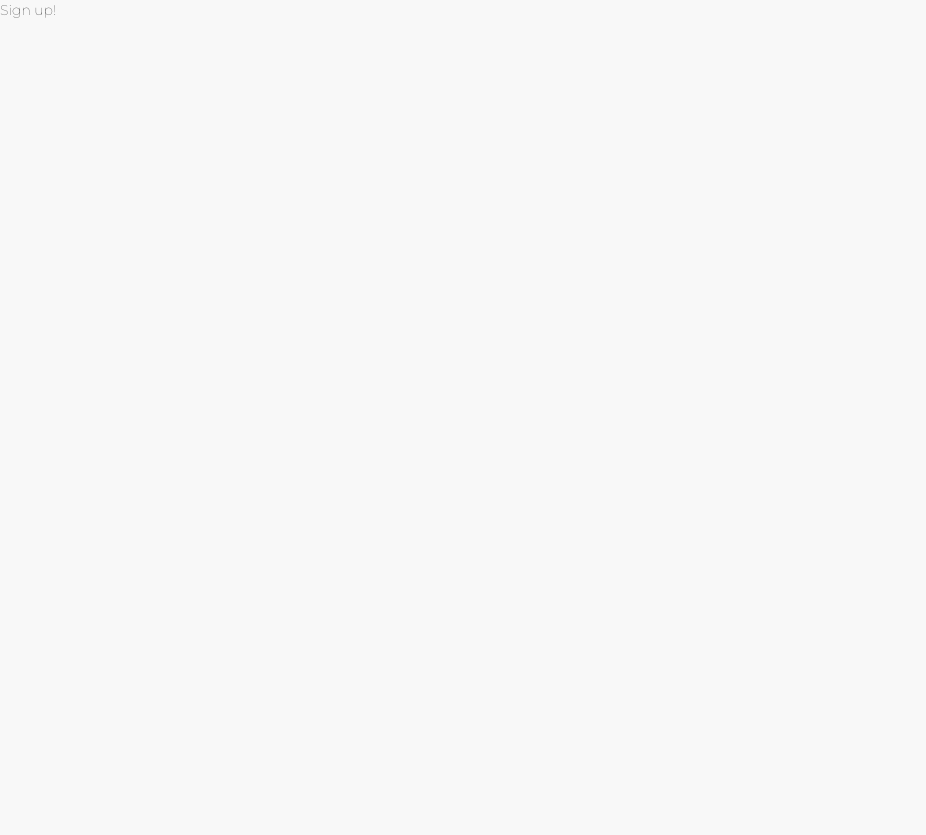
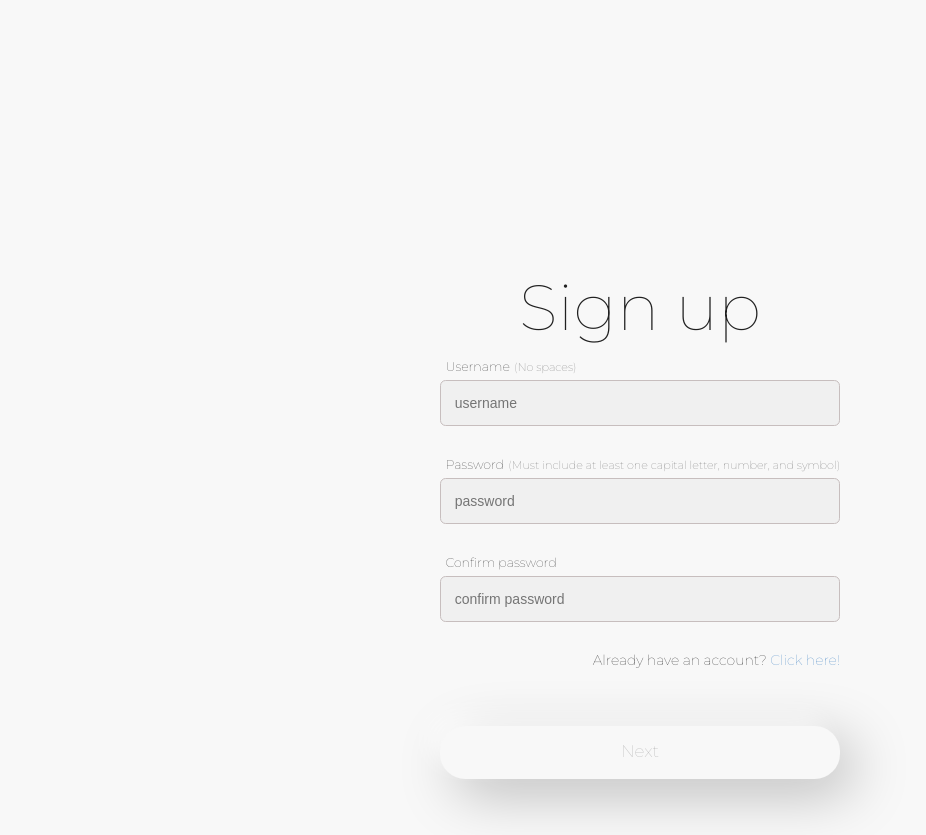
Before and after one commit to BYUCS452F2020/Small-Business-Platform, a React app in the folder client/: page /signup in a window 1280 px wide. Shown: the whole page, without its empty margins (0-926 px from the left). Before the commit the page ends 800 px from the top, so only its background shows below. Built offline with nearby package versions, Linux system fonts and the light colour scheme.

Commit message:
Login/Signup ready to implement with backend

```diff
--- a/client/src/components/App.tsx
+++ b/client/src/components/App.tsx
@@ -14,11 +14,11 @@ const backend = new Backend('http://localhost:8000')
 const AppRoutes = () => {
   return (
     <Switch>
+      <Route  path='/signup'>
+        <Signup backend={backend} />
+      </Route>
       <Route exact path='/'>
         <Login backend={backend}/>
-      </Route>
-      <Route path='/signup'>
-        <Signup backend={backend} />
       </Route>
       <Route path='/business/register'>
         <BusinessRegistration backend={backend}/>
--- a/client/src/components/Login.tsx
+++ b/client/src/components/Login.tsx
@@ -25,10 +25,9 @@ const Login: React.FC<Props> = ({backend}: Props) => {
     // try {
     //   // await backend.loginUser(user)
 
-    //   // TODO: navigate to business page instead of alerting
-    //   alert('Business registered!')
+    //   // TODO: sends info to backend
     // } catch (err) {
-    //   console.error('registering business failed', err)
+    //   console.error('login failed', err)
     //   alert('Sorry, an unexpected error occurred. Please try again later.')
     // }
   }
@@ -71,7 +70,13 @@ const Login: React.FC<Props> = ({backend}: Props) => {
           <Link to='/signup'> Click here!</Link>
         </div>
 
-        <button className="button-style" onClick={handleSubmit} disabled={!username || !password}> Login </button>
+        <button
+          className="btn-plain"
+          type="submit"
+          onClick={handleSubmit}
+          disabled={!username || !password}>
+          Login
+        </button>
       </div>
 
     </div>
--- a/client/src/components/SignUp.tsx
+++ b/client/src/components/SignUp.tsx
@@ -1,13 +1,85 @@
-import React, { useState }from 'react'
+import React, { FormEvent, useState }from 'react'
 import { Link, useHistory } from 'react-router-dom'
 import LabeledInput from './LabeledInput'
+import '../styles/Signup.css'
 import Backend from 'Backend'
 
 interface Props {backend: Backend}
+
 const Signup: React.FC<Props> = ({backend}: Props) => {
+  const history = useHistory()
+  const [username, setUsername] = useState<string>('')
+  const [password, setPassword] = useState<string>('')
+  const [confirmedPassword, setConfirmedPassword] = useState<string>('')
+
+  const handleSubmit = async (e: FormEvent) => {
+    e.preventDefault()
+    console.log('clicked')
+    history.push('/business/register')
+
+    // TODO: Verify that the passwords match
+    // TODO: Send info to the backend
+    // TODO: If everything checks out, history.push('/business/register')
+  }
+
   return (
-    <div>
-        Sign up!
+    <div className="center">
+      <h1>Sign up </h1>
+      <div>
+        <LabeledInput
+          description="No spaces"
+          inputType="input"
+          label="Username"
+          htmlAttrs={{
+            pattern: '^[-_.a-zA-Z0-9]+$',
+            placeholder: 'username',
+            required: true,
+            type: 'text',
+            value: username,
+            onChange: e => setUsername(e.target.value),
+          }}
+        />
+
+        <LabeledInput
+          description="Must include at least one capital letter, number, and symbol"
+          inputType="input"
+          label="Password"
+          htmlAttrs={{
+            pattern: '^[-_.a-zA-Z0-9]+$',
+            placeholder: 'password',
+            required: true,
+            type: 'Password',
+            value: password,
+            onChange: e => setPassword(e.target.value),
+          }}
+        />
+
+        <LabeledInput
+          description=""
+          inputType="input"
+          label="Confirm password"
+          htmlAttrs={{
+            pattern: '^[-_.a-zA-Z0-9]+$',
+            placeholder: 'confirm password',
+            required: true,
+            type: 'password',
+            value: confirmedPassword,
+            onChange: e => setConfirmedPassword(e.target.value),
+          }}
+        />
+        <div className="link-login">
+          Already have an account?
+          <Link to='/'> Click here!</Link>
+        </div>
+
+        <button
+          className="btn-plain"
+          type="submit"
+          disabled={!username || !password || !confirmedPassword}
+          onClick={handleSubmit}>
+          Next
+        </button>
+      </div>
     </div>
   )
 }
--- a/client/src/styles/Login.css
+++ b/client/src/styles/Login.css
@@ -40,6 +40,5 @@ h1 {
 
 .button-signup {
     text-align: end;
-    margin-bottom: 5rem;
     padding-right: 1rem;
 }
--- /dev/null
+++ b/client/src/styles/Signup.css
@@ -0,0 +1,16 @@
+h1 {
+    font-size: 64px;
+}
+
+.center {
+    margin: auto;
+    display: grid;
+    justify-content: center;
+    align-items: center;
+    height: 200px;
+}
+
+.link-login {
+    text-align: end;
+    margin-right: 1rem;
+}
--- a/client/src/styles/index.css
+++ b/client/src/styles/index.css
@@ -14,6 +14,8 @@ h1, h2 {
 }
 
 button.btn-plain {
+    font-family: 'Montserrat', sans-serif;
+    outline: none;
     background: #F8F8F8;
     border: none;
     border-radius: 1.5em;
@@ -30,3 +32,7 @@ button.btn-plain:hover {
                 1rem 1rem 4rem rgba(0, 0, 0, 0.5);
     cursor: pointer;
 }
+
+button.btn-plain:active {
+    transform: scale(0.97);
+}
--- a/client/webpack.config.js
+++ b/client/webpack.config.js
@@ -13,6 +13,10 @@ module.exports = {
   output: {
     path: path.join(__dirname, '/dist'),
     filename: 'bundle.js',
+    publicPath: '/',
+  },
+  devServer: {
+    historyApiFallback: true,
   },
 
   // adding .ts and .tsx to resolve.extensions will help babel look for .ts and .tsx files to transpile
@@ -38,15 +42,15 @@ module.exports = {
       // css-loader to bundle all the css files into one file and style-loader to add all the styles  inside the style tag of the document
       {
         test: /\.css$/,
-        use: ['style-loader', 'css-loader']
+        use: ['style-loader', 'css-loader'],
       },
       {
         test: /\.(jpg|png)$/,
         use: {
           loader: 'url-loader',
         },
-      }
-    ]
+      },
+    ],
   },
   plugins: [
     new HtmlWebpackPlugin({
```
